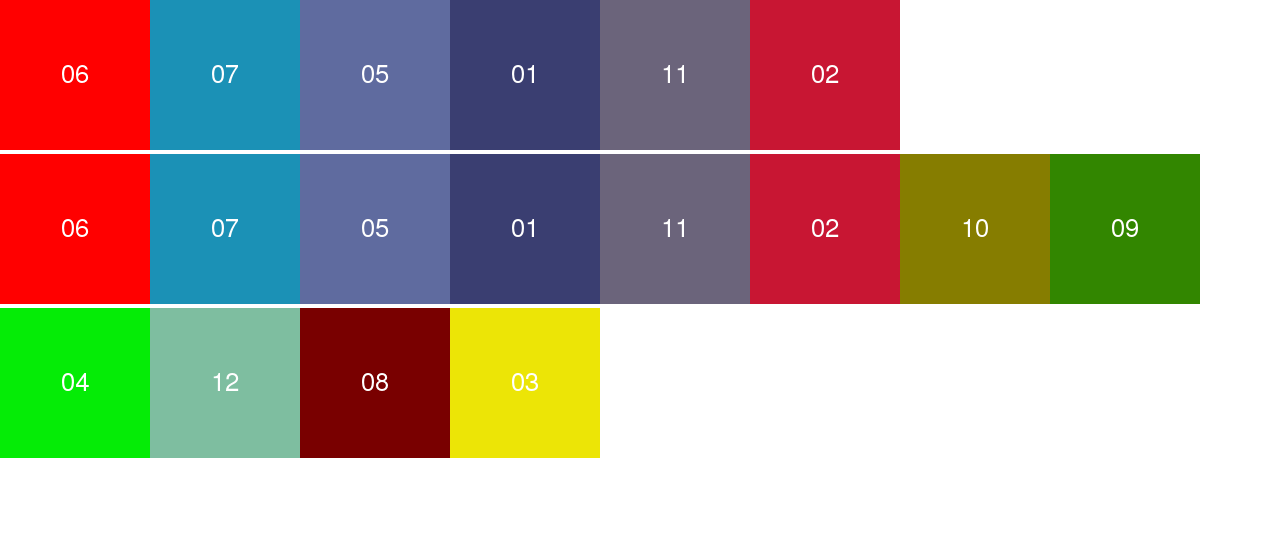
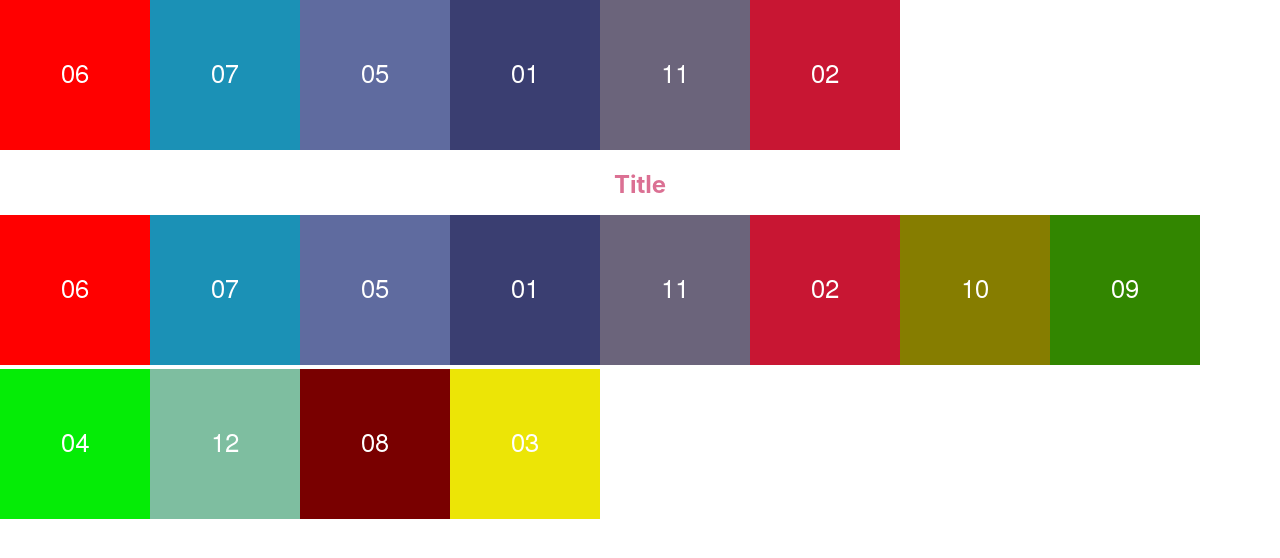
Before and after one commit to iteduki/image-loop-demo, a React (Create React App) app: page / in a window 1280 px wide. Shown: the top 558 px of the page. Built offline with nearby package versions, Linux system fonts and the light colour scheme.

Commit message:
styled-components導入

```diff
--- a/package.json
+++ b/package.json
@@ -10,10 +10,12 @@
     "@types/node": "^12.0.0",
     "@types/react": "^16.9.0",
     "@types/react-dom": "^16.9.0",
+    "@types/styled-components": "^5.0.1",
     "@types/webpack-env": "^1.15.1",
     "react": "^16.13.1",
     "react-dom": "^16.13.1",
     "react-scripts": "3.4.1",
+    "styled-components": "^5.0.1",
     "typescript": "~3.7.2"
   },
   "scripts": {
--- a/src/components/LoopSlider.tsx
+++ b/src/components/LoopSlider.tsx
@@ -1,14 +1,31 @@
 import React from 'react'
+import styled from 'styled-components'
 
 type Props = {
   imagePaths: string[]
 }
 
+const Title = styled.h1`
+  font-size: 1.5em;
+  text-align: center;
+  color: palevioletred;
+`;
+
+// Create a Wrapper component that'll render a <section> tag with some styles
+const Wrapper = styled.section`
+  padding: 4em;
+  background: papayawhip;
+`;
+
 const LoopSlider: React.FC<Props> = ({ imagePaths }) => {
   return (
-    <div>
-      {imagePaths.map(image => <img src={image} alt={image} />)}
-    </div>
+    <>
+      <Title>Title</Title>
+      <div>
+        {imagePaths.map(image => <img src={image} alt={image} />)}
+      </div>
+    </>
+
   )
 }
 
```
Also changed, not shown: 1 other file (tests, documents, lock files or other folders).
